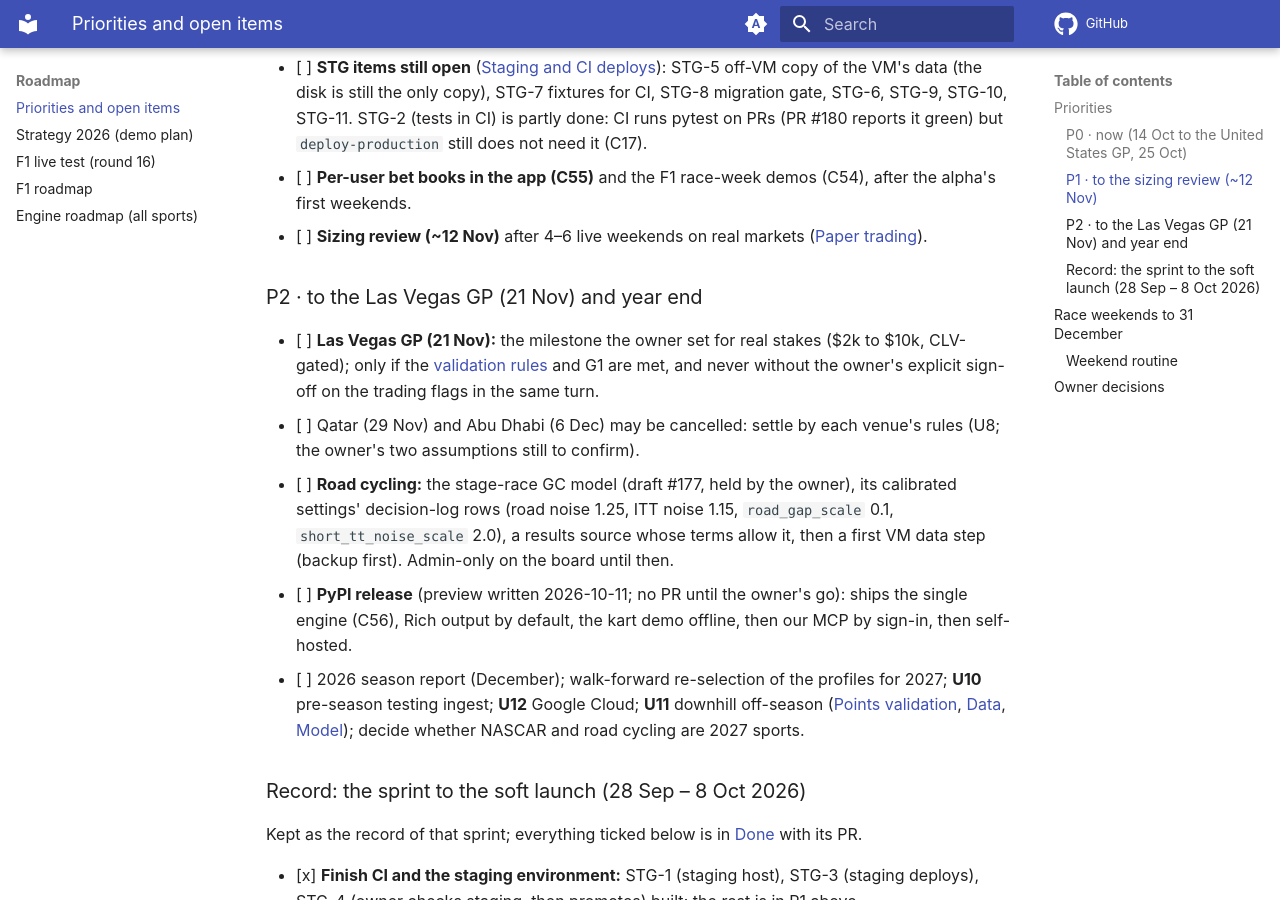
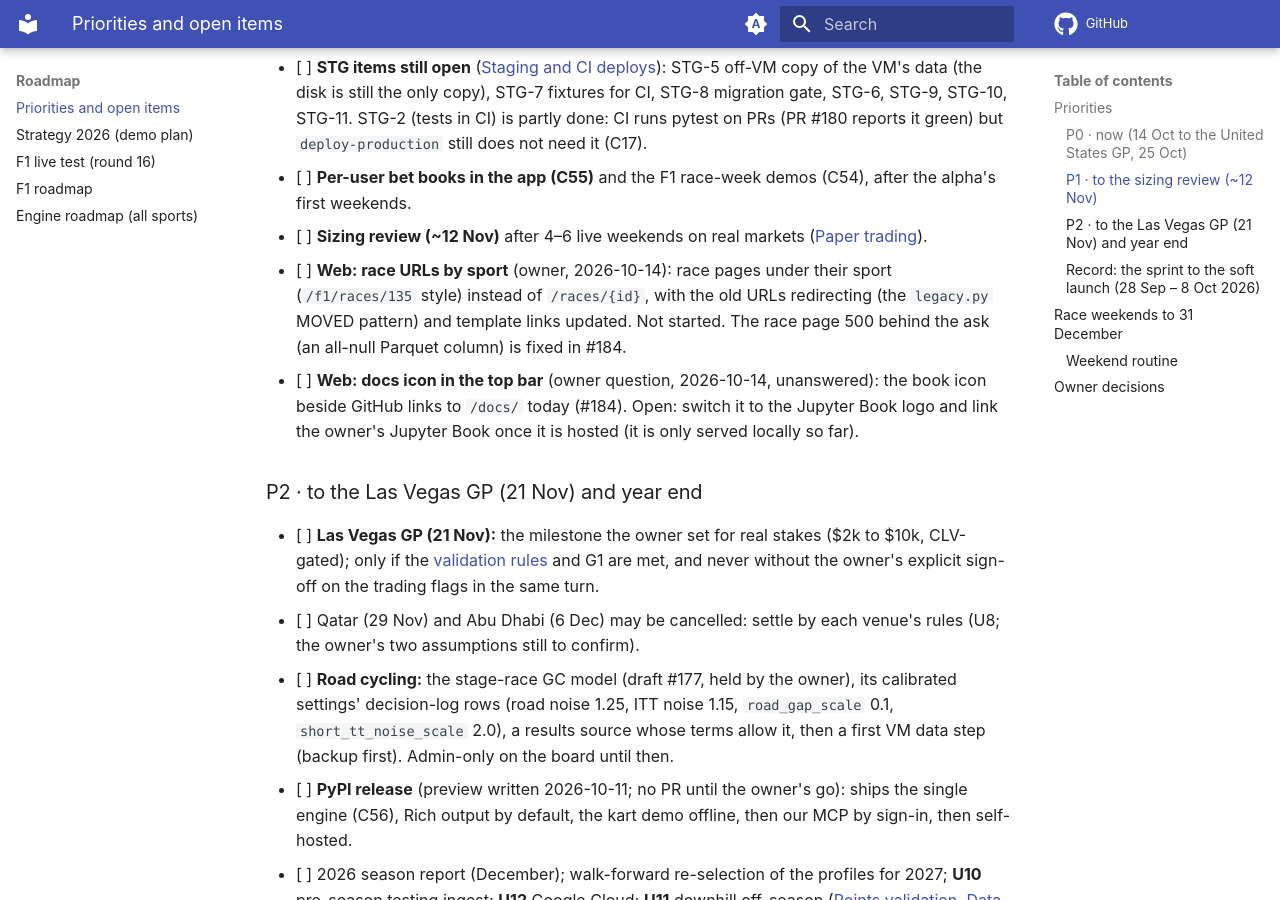
Before and after one commit to lalligagger/racinglines-public, an MkDocs documentation site: the page built from docs/todo.md, in a window 1280 px wide and 900 px high, scrolled down 2990 px. Built offline with MkDocs 1.6.1 and Material for MkDocs 9.7.7, drawn with Linux system fonts in a browser that asks for light colours; comment, search, counter and statistics services are not loaded.

Commit message:
[docs] todo: race URLs by sport and the docs icon question (Web View thread close-out)
Co-Authored-By: Claude Opus 5.5 (1M context) <noreply@anthropic.com>
Claude-Session: https://claude.ai/code/session_01PQxRKEX8nAmYn4erYHsNHj

```diff
--- a/docs/todo.md
+++ b/docs/todo.md
@@ -96,6 +96,12 @@ touches VM scripts and units, so ⚠️).
       `deploy-production` still does not need it (C17).
 - [ ] **Per-user bet books in the app (C55)** and the F1 race-week demos (C54), after the alpha's first weekends.
 - [ ] **Sizing review (~12 Nov)** after 4–6 live weekends on real markets ([Paper trading](#paper-trading)).
+- [ ] **Web: race URLs by sport** (owner, 2026-10-14): race pages under their sport (`/f1/races/135` style) instead
+      of `/races/{id}`, with the old URLs redirecting (the `legacy.py` MOVED pattern) and template links updated.
+      Not started. The race page 500 behind the ask (an all-null Parquet column) is fixed in #184.
+- [ ] **Web: docs icon in the top bar** (owner question, 2026-10-14, unanswered): the book icon beside GitHub links to
+      `/docs/` today (#184). Open: switch it to the Jupyter Book logo and link the owner's Jupyter Book once it is
+      hosted (it is only served locally so far).
 
 ### P2 · to the Las Vegas GP (21 Nov) and year end
 
```
